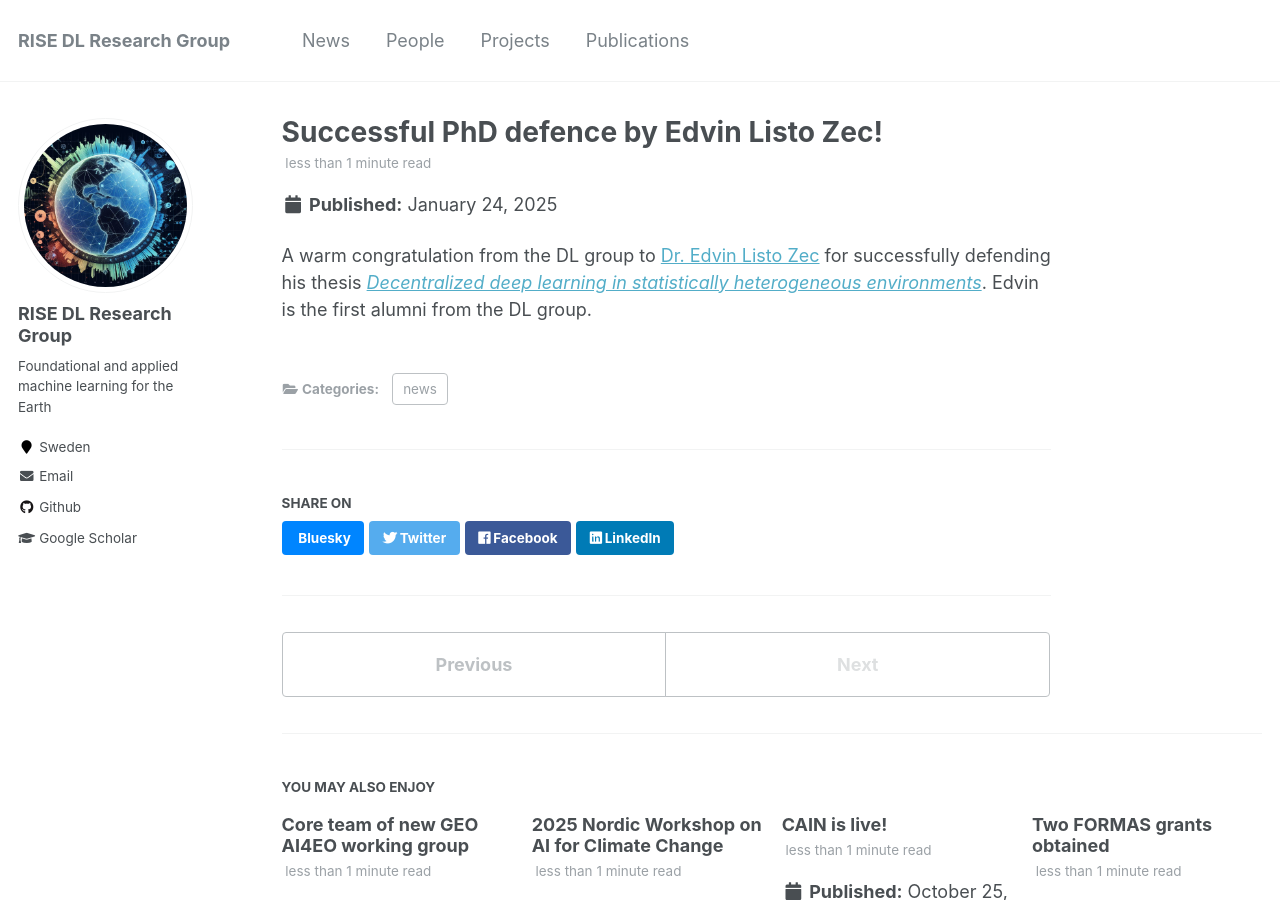
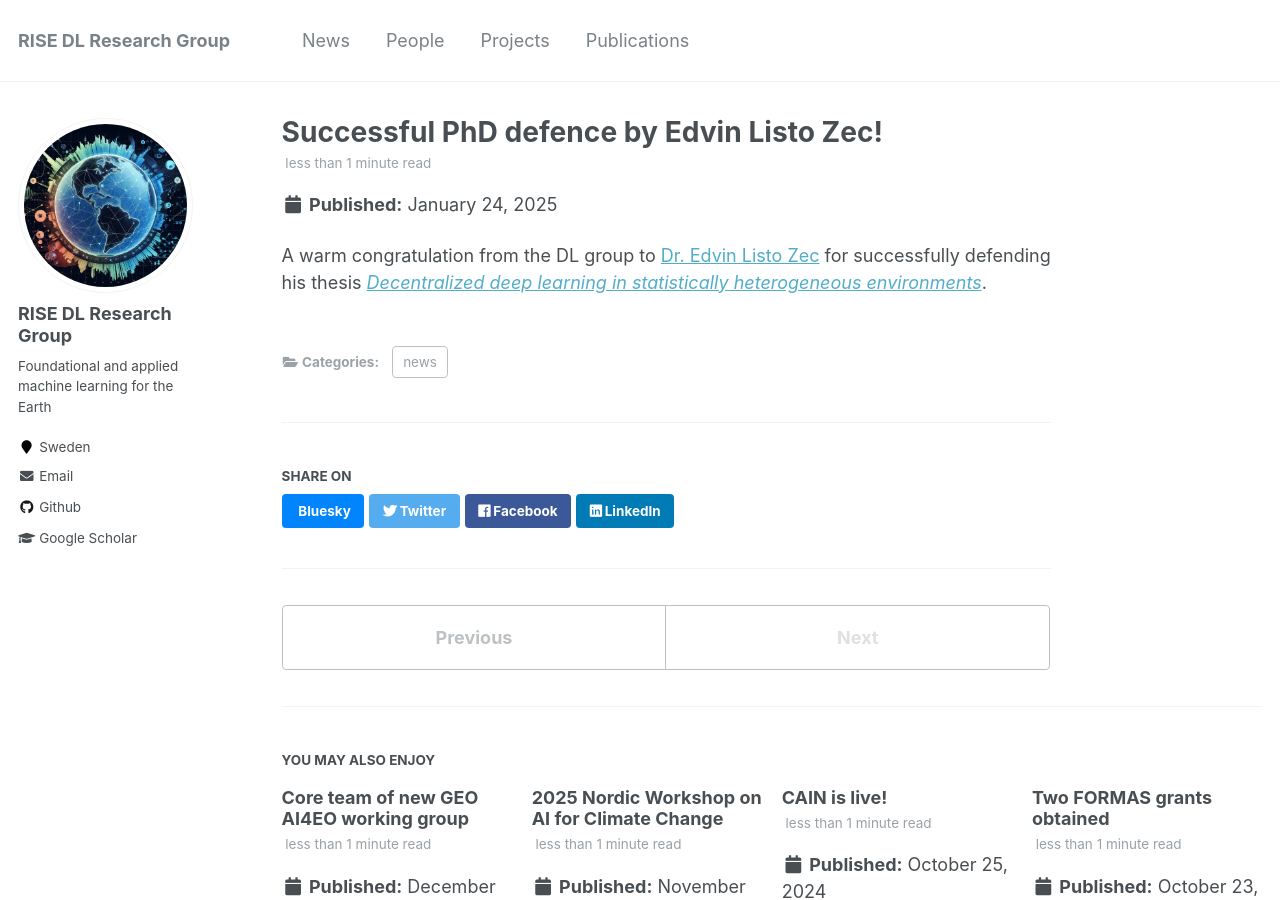
Before and after one commit to ridr-se/ridr-se.github.io, a Jekyll site: the page built from news/_posts/2025-01-24-edvin-defence.md, in a window 1280 px wide and 900 px high. Built offline with Jekyll 4.4.1, drawn with Linux system fonts in a browser that asks for light colours.

Commit message:
Update 2025-01-24-edvin-defence.md

```diff
--- a/news/_posts/2025-01-24-edvin-defence.md
+++ b/news/_posts/2025-01-24-edvin-defence.md
@@ -6,4 +6,4 @@
 - Olof Mogren
 ---
 
-A warm congratulation from the DL group to [Dr. Edvin Listo Zec](https://edvinli.github.io/) for successfully defending his thesis [_Decentralized deep learning in statistically heterogeneous environments_](https://kth.diva-portal.org/smash/record.jsf?pid=diva2%3A1921206&dswid=297). Edvin is the first alumni from the DL group.
+A warm congratulation from the DL group to [Dr. Edvin Listo Zec](https://edvinli.github.io/) for successfully defending his thesis [_Decentralized deep learning in statistically heterogeneous environments_](https://kth.diva-portal.org/smash/record.jsf?pid=diva2%3A1921206&dswid=297).
```
